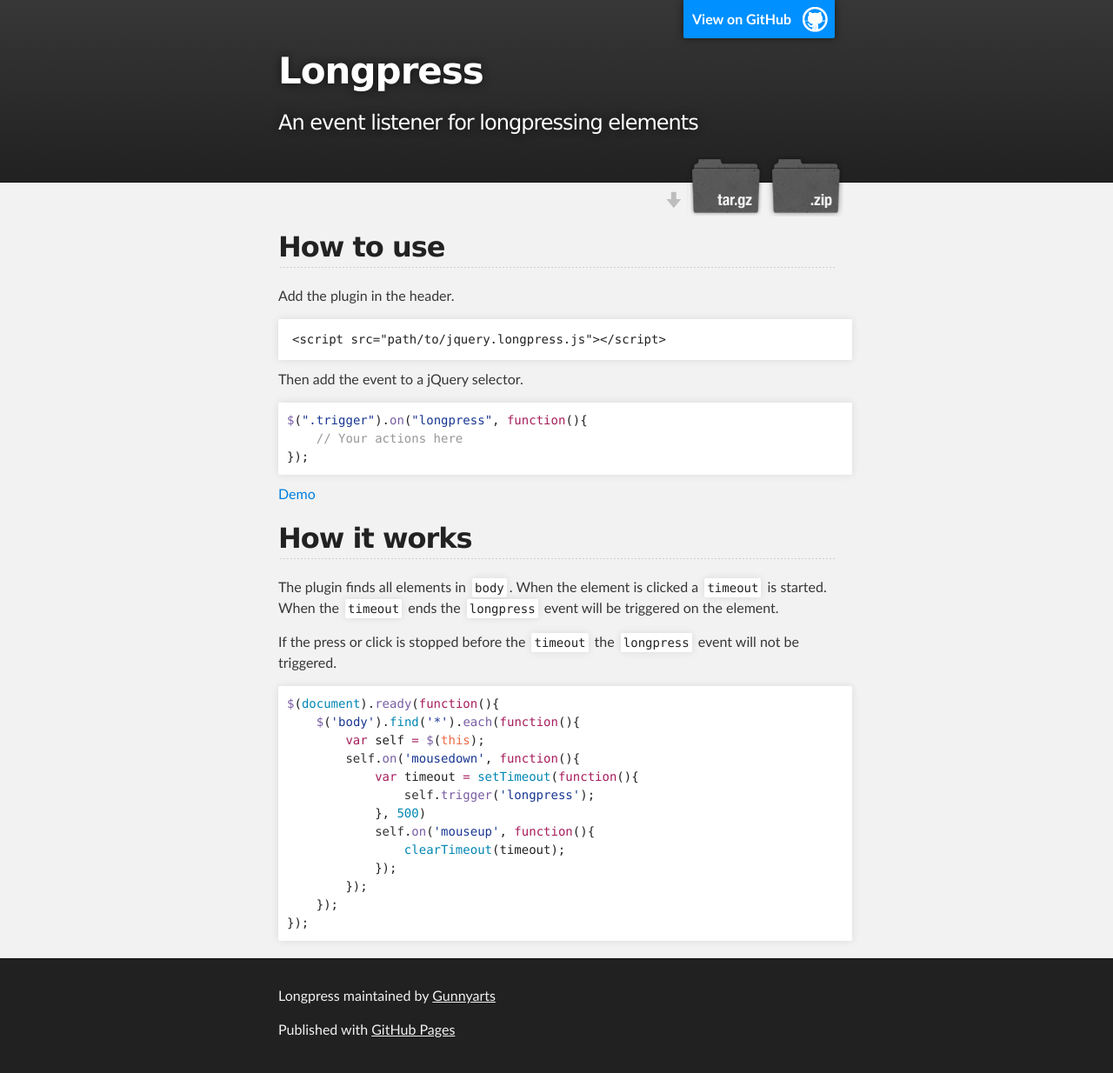
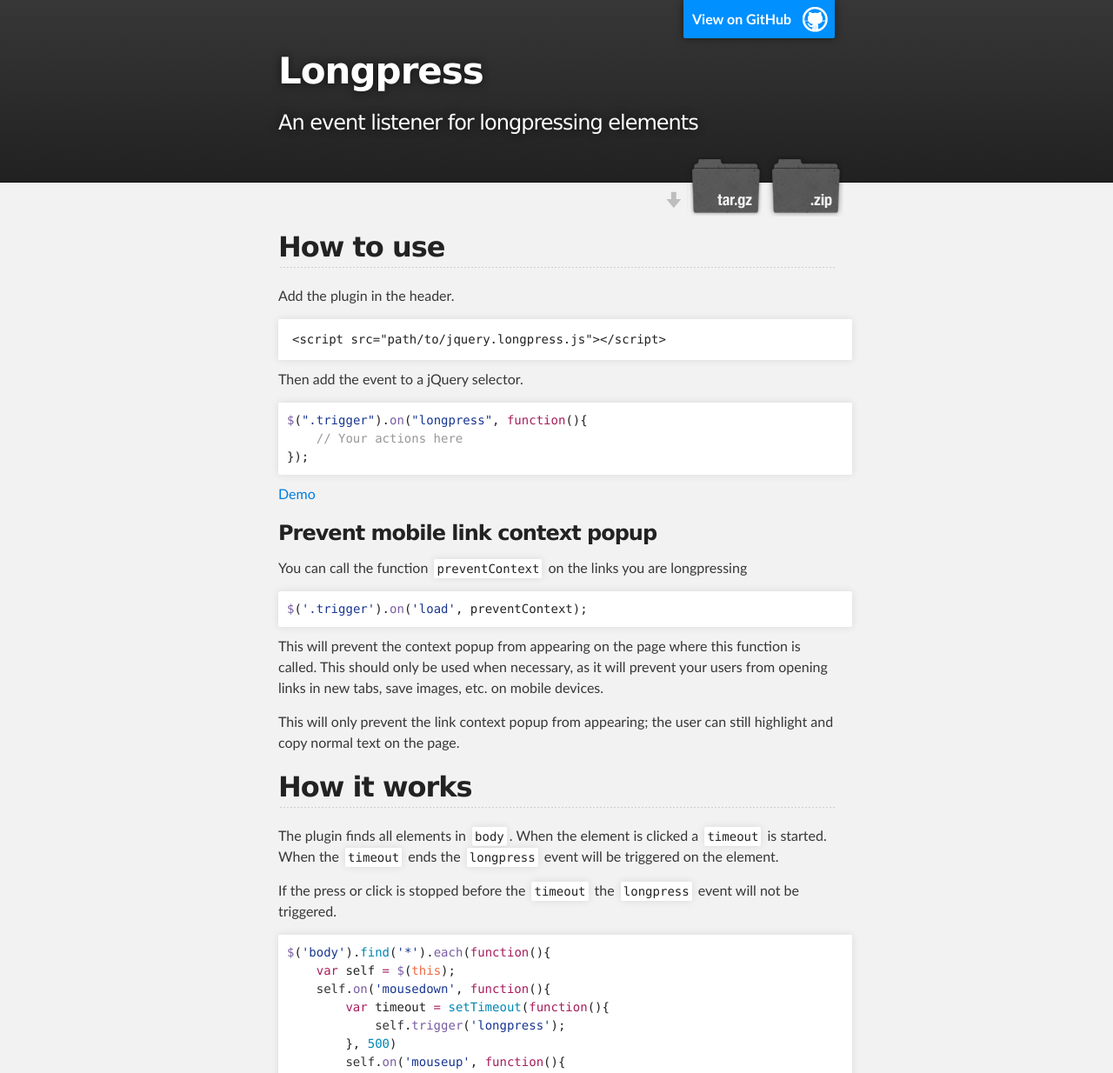
Before and after one commit to Gunnyarts/longpress, a plain HTML site: page index.html in a window 1280 px wide. Shown: the top 1234 px of the page at 87% size. Drawn offline with Linux system fonts and the light colour scheme.

```diff
--- a/index.html
+++ b/index.html
@@ -44,7 +44,21 @@
 <div class="highlight highlight-source-js"><pre><span class="pl-en">$</span>(<span class="pl-s"><span class="pl-pds">"</span>.trigger<span class="pl-pds">"</span></span>).<span class="pl-en">on</span>(<span class="pl-s"><span class="pl-pds">"</span>longpress<span class="pl-pds">"</span></span>, <span class="pl-k">function</span>(){
     <span class="pl-c">// Your actions here</span>
 });</pre></div>
-<p><a href="demo/" title="Lonpress Demo">Demo</a></p>
+
+<p><a href="http://gunnyarts.github.io/longpress/demo/">Demo</a></p>
+
+<h3>
+<a id="prevent-mobile-link-context-popup" class="anchor" href="#prevent-mobile-link-context-popup" aria-hidden="true"><span class="octicon octicon-link"></span></a>Prevent mobile link context popup</h3>
+
+<p>You can call the function <code>preventContext</code> on the links you are longpressing</p>
+
+<div class="highlight highlight-source-js"><pre><span class="pl-en">$</span>(<span class="pl-s"><span class="pl-pds">'</span>.trigger<span class="pl-pds">'</span></span>).<span class="pl-en">on</span>(<span class="pl-s"><span class="pl-pds">'</span>load<span class="pl-pds">'</span></span>, preventContext);
+</pre></div>
+
+<p>This will prevent the context popup from appearing on the page where this function is called. This should only be used when necessary, as it will prevent your users from opening links in new tabs, save images, etc. on mobile devices.</p>
+
+<p>This will only prevent the link context popup from appearing; the user can still highlight and copy normal text on the page.</p>
+
 <h2>
 <a id="how-it-works" class="anchor" href="#how-it-works" aria-hidden="true"><span class="octicon octicon-link"></span></a>How it works</h2>
 
@@ -53,8 +67,7 @@ When the element is clicked a <code>timeout</code> is started. When the <code>ti
 
 <p>If the press or click is stopped before the <code>timeout</code> the <code>longpress</code> event will not be triggered.</p>
 
-<div class="highlight highlight-source-js"><pre><span class="pl-en">$</span>(<span class="pl-c1">document</span>).<span class="pl-en">ready</span>(<span class="pl-k">function</span>(){
-    <span class="pl-en">$</span>(<span class="pl-s"><span class="pl-pds">'</span>body<span class="pl-pds">'</span></span>).<span class="pl-c1">find</span>(<span class="pl-s"><span class="pl-pds">'</span>*<span class="pl-pds">'</span></span>).<span class="pl-en">each</span>(<span class="pl-k">function</span>(){
+<div class="highlight highlight-source-js"><pre><span class="pl-en">$</span>(<span class="pl-s"><span class="pl-pds">'</span>body<span class="pl-pds">'</span></span>).<span class="pl-c1">find</span>(<span class="pl-s"><span class="pl-pds">'</span>*<span class="pl-pds">'</span></span>).<span class="pl-en">each</span>(<span class="pl-k">function</span>(){
     <span class="pl-k">var</span> self <span class="pl-k">=</span> <span class="pl-en">$</span>(<span class="pl-v">this</span>);
     <span class="pl-smi">self</span>.<span class="pl-en">on</span>(<span class="pl-s"><span class="pl-pds">'</span>mousedown<span class="pl-pds">'</span></span>, <span class="pl-k">function</span>(){
         <span class="pl-k">var</span> timeout <span class="pl-k">=</span> <span class="pl-c1">setTimeout</span>(<span class="pl-k">function</span>(){
@@ -62,7 +75,6 @@ When the element is clicked a <code>timeout</code> is started. When the <code>ti
         }, <span class="pl-c1">500</span>)
         <span class="pl-smi">self</span>.<span class="pl-en">on</span>(<span class="pl-s"><span class="pl-pds">'</span>mouseup<span class="pl-pds">'</span></span>, <span class="pl-k">function</span>(){
             <span class="pl-c1">clearTimeout</span>(timeout);
-            });
         });
     });
 });</pre></div>
```
Also changed, not shown: params.json (+1 -1 lines). Lines whose indentation alone changed are shown as unchanged.
